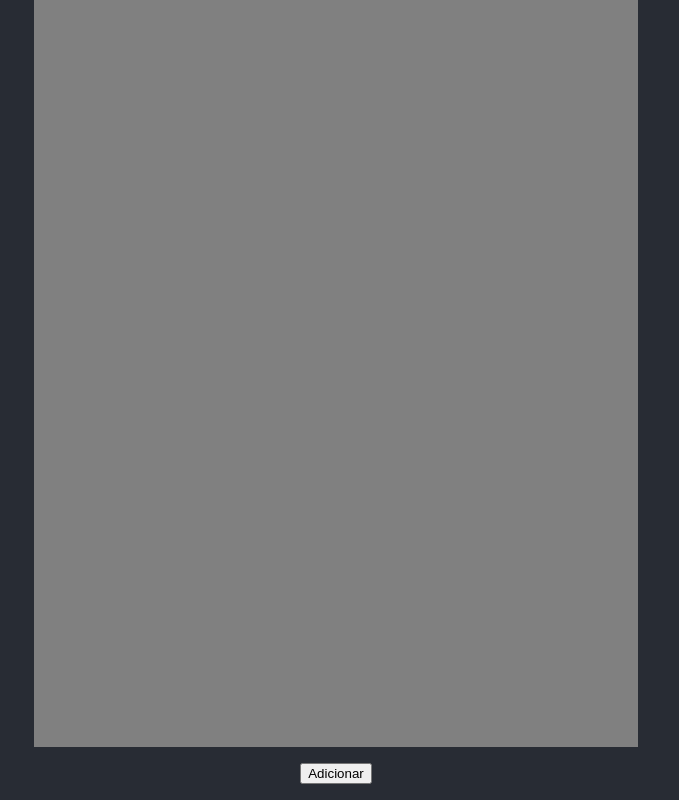
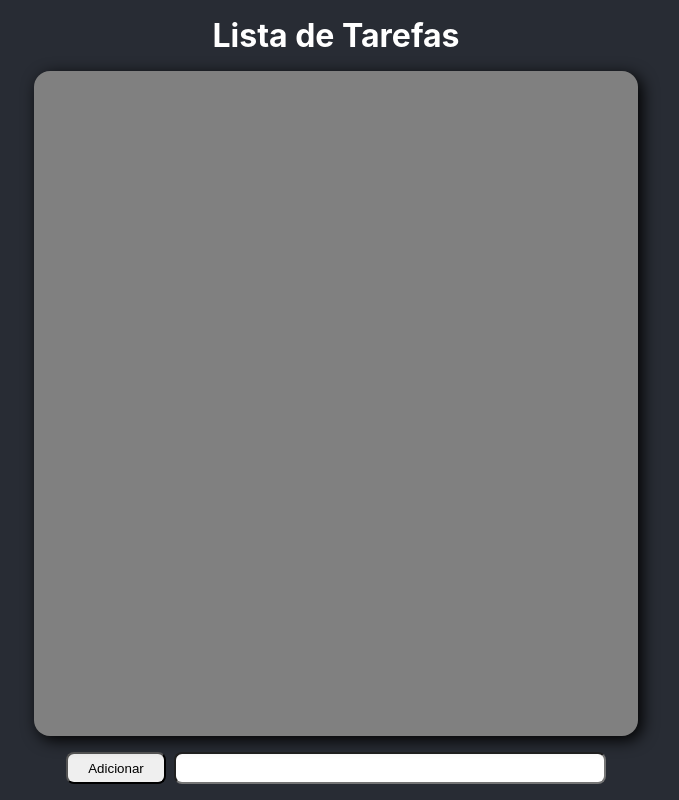
Before and after one commit to wyllbassos/register-persons-localstorage, a React (Create React App) app: page / in a window 1280 px wide. Shown: the whole page, without its empty margins (304-983 px from the left). Built offline with nearby package versions, Linux system fonts and the light colour scheme.

Commit message:
Movido Form para tela inicial, ajustes de CSS

```diff
--- a/src/App.css
+++ b/src/App.css
@@ -10,6 +10,29 @@
   color: white;
 }
 
-.app-button-add-back {
+.app-container h1 {
+  margin: 0;
+  margin-top: 16px;
+  padding: 0;
+  font-size: 32px;
+}
+
+.app-form-container {
+  display: flex;
   margin-bottom: 16px;
+  width: calc(-16px + 100% - 16px);
+  max-width: 540px;
 }
+
+.app-form-container button {
+  margin-right: 8px;
+  min-width: 100px;
+  height: 32px;
+  border-radius: 8px;
+  cursor: pointer;
+}
+
+.app-form-container input {
+  width: 100%;
+  border-radius: 8px;
+}
--- a/src/App.tsx
+++ b/src/App.tsx
@@ -12,6 +12,7 @@ export interface Todo {
 function App() {
   const [todos, setTodos] = useState<Todo[]>([])
   const [formTodoActive, setFormActive] = useState(false)
+  const [description, setDescription] = useState("")
 
   useEffect(() => {
     const todosStr = localStorage.getItem('todos');
@@ -28,9 +29,11 @@ function App() {
     localStorage.setItem('todos', JSON.stringify(newTodos))
   }
 
-  const handleAddTodo = (todo: Todo) => {
-    handleUpdateTodos([...todos, todo])
-    setFormActive(false)
+  const handleAddTodo = () => {
+
+    handleUpdateTodos([...todos, { description }])
+    setDescription("")
+    // setFormActive(false)
   }
 
   return (
@@ -38,6 +41,7 @@ function App() {
       {formTodoActive && (
         <FormTodo handleAddTodo={handleAddTodo} />
       )}
+      <h1>Lista de Tarefas</h1>
 
       {!formTodoActive && (
         <ListTodos
@@ -46,12 +50,17 @@ function App() {
         />
       )}
 
-      <button
-        className='app-button-add-back'
-        onClick={() => setFormActive(!formTodoActive)}
-      >
-        {formTodoActive ? 'Voltar' : 'Adicionar'}
-      </button>
+      <div className='app-form-container'>
+        <button
+          className='app-button-add-back'
+          onClick={handleAddTodo}
+          // onClick={() => setFormActive(!formTodoActive)}
+        >
+          {formTodoActive ? 'Voltar' : 'Adicionar'}
+        </button>
+
+        <input value={description} onChange={e => setDescription(e.target.value)} />
+      </div>
     </div>
   );
 }
--- a/src/Todo/ListTodo.css
+++ b/src/Todo/ListTodo.css
@@ -1,8 +1,6 @@
 .app-list-container {
-  display: flex;
-  flex-direction: column;
   align-items: baseline;
-  margin-bottom: 16px;
+  margin: 16px 0;
   position: relative;
   width: calc(-16px + 100% - 16px);
   max-width: 540px;
@@ -10,6 +8,8 @@
   height: 100%;
   background-color: gray;
   padding: 32px;
+  box-shadow: black 4px 4px 16px;
+  border-radius: 16px;
 }
 
 .app-list-container::-webkit-scrollbar {
@@ -36,7 +36,6 @@
 .app-list-card {
   margin-top: 16px;
   background-color: #282c34;
-  width: calc(-16px + 100% - 16px);
   border-radius: 8px;
   padding: 8px 16px;
   box-shadow: 8px 8px 8px black;
```
